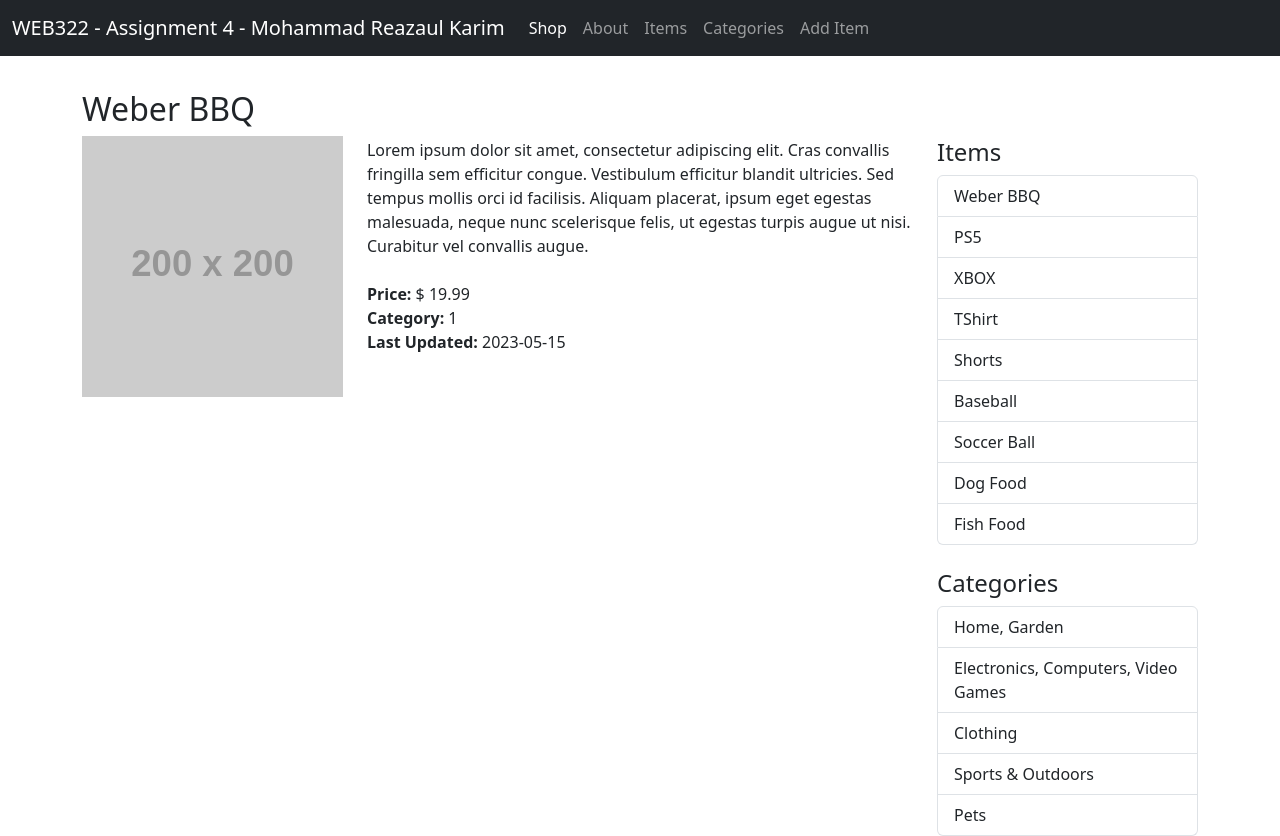
After one commit to mrkarim6/web322-app, a Node server app: page /shop/1 in a window 1280 px wide. The commit adds this page. Run offline with Node 20, Linux system fonts and the light colour scheme; grey boxes labelled with a size stand in for pictures from a placeholder-image service; some libraries are stand-ins or nearby versions.

Commit message:
Assignment 4

```diff
--- a/package.json
+++ b/package.json
@@ -13,9 +13,12 @@
     "bootstrap": "5.3",
     "cloudinary": "^2.5.1",
     "express": "^4.21.1",
+    "express-handlebars": "^8.0.1",
+    "hbs": "^4.2.0",
     "jQuery": "^1.7.4",
     "multer": "^1.4.5-lts.1",
     "streamifier": "^0.1.1",
+    "strip-js": "^1.2.0",
     "submission": "^2.0.0",
     "vercel": "^37.12.1"
   },
--- a/server.js
+++ b/server.js
@@ -1,15 +1,18 @@
 /*********************************************************************************
-WEB322 – Assignment 02
-I declare that this assignment is my own work in accordance with Seneca Academic Policy.
-No part of this assignment has been copied manually or electronically from any other source (including 3rd party web sites) or distributed to other students.
+*  WEB322 – Assignment 04
+*  I declare that this assignment is my own work in accordance with Seneca  Academic Policy.  No part
+*  of this assignment has been copied manually or electronically from any other source
+*  (including 3rd party web sites) or distributed to other students.
+*
+*  Name: Mohammad Reazaul Karim Student ID: 178417234 Date: 15 Nov 2024
+*
+*  Vercel Web App URL: web322-app-roan.vercel.app
+*
+*  GitHub Repository URL: https://github.com/mrkarim6/web322-app.git
+*
+********************************************************************************/
 
-Name: Mohammad Reazaul Karim
-Student ID: 178417234
-Date: 12 Oct 2024
-Vercel Web App URL: web322-app-roan.vercel.app
-GitHub Repository URL: https://github.com/mrkarim6/web322-app.git
 
-********************************************************************************/
 
 const express = require('express')
 const app = express()
@@ -19,6 +22,8 @@ const path = require('path')
 const multer = require("multer");
 const cloudinary = require('cloudinary').v2
 const streamifier = require('streamifier')
+const exphbs = require("express-handlebars");
+const stripJs = require('strip-js');
 
 cloudinary.config({
     cloud_name: 'dofgs98gt',
@@ -28,10 +33,37 @@ cloudinary.config({
 });
 
 const upload = multer();
+app.use(express.static('public'));
+const storeService = require('./store-service.js');
 
-app.use(express.static('public'));
 
-const storeService = require('./store-service.js');
+app.engine(".hbs", exphbs.engine({
+     extname: ".hbs",
+    helpers: {
+        navLink: function (url, options) {
+            return '<li class="nav-item"><a ' +
+                (url == app.locals.activeRoute ? 'class="nav-link active" ' : 'class="nav-link" ') +
+                'href="' + url + '">' +
+                options.fn(this) +
+                '</a></li>';
+        }
+    },
+    equal: function (lvalue, rvalue, options) {
+        if (arguments.length < 3)
+            throw new Error("Handlebars Helper equal needs 2 parameters");
+        if (lvalue != rvalue) {
+            return options.inverse(this);
+        } else {
+            return options.fn(this);
+        }
+    },
+    safeHTML: function(context){
+        return stripJs(context);
+    }
+
+
+}));
+app.set("view engine", ".hbs");
 
 //////////////
 
@@ -44,24 +76,113 @@ storeService.initialize().then(() => {
     console.error('Failed to initialize data:', err);
 });
 
+// Menu Hi-Lighter
+app.use(function(req,res,next){
+    let route = req.path.substring(1);
+    app.locals.activeRoute = "/" + (isNaN(route.split('/')[1]) ? route.replace(/\/(?!.*)/, "") : route.replace(/\/(.*)/, ""));
+    app.locals.viewingCategory = req.query.category;
+    next();
+});
 
+// Routers
 app.get('/', (req, res) => {
-    res.sendFile(path.join(__dirname,"/views/about.html"))
+    res.render("shop");
 })
 
 
 app.get('/about', (req, res) => {
-    res.sendFile(path.join(__dirname,"/views/about.html"))
+    res.render("about");
 })
 
+app.get("/shop/:id", async (req, res) => {
+    // Declare an object to store properties for the view
+    let viewData = {};
 
-app.get('/shop', (req, res) => {
-    storeService.getPublishedItems().then(items => {
-        res.json(items);
-    }).catch(err => {
-        res.status(500).send(err);
-    });
-})
+    try {
+      // declare empty array to hold "item" objects
+      let items = [];
+
+      // if there's a "category" query, filter the returned items by category
+      if (req.query.category) {
+        // Obtain the published "item" by category
+        console.log(req.query.category);
+        items = await storeService.getPublishedItemsByCategory(req.query.category);
+      } else {
+        // Obtain the published "items"
+        items = await storeService.getPublishedItems();
+      }
+
+      // sort the published items by itemDate
+      items.sort((a, b) => new Date(b.itemDate) - new Date(a.itemDate));
+
+      // get the latest item from the front of the list (element 0)
+      let item = items[0];
+
+      // store the "items" and "item" data in the viewData object (to be passed to the view)
+      viewData.items = items;
+      viewData.item = item;
+    } catch (err) {
+      viewData.message = "no results";
+    }
+
+    try {
+      // Obtain the full list of "categories"
+      let categories = await storeService.getCategories();
+
+      // store the "categories" data in the viewData object (to be passed to the view)
+      viewData.categories = categories;
+    } catch (err) {
+      viewData.categoriesMessage = "no results";
+    }
+
+    res.render("shop", { data: viewData });
+  });
+
+
+
+app.get("/shop", async (req, res) => {
+    // Declare an object to store properties for the view
+    let viewData = {};
+
+    try {
+      // declare empty array to hold "item" objects
+      let items = [];
+
+      // if there's a "category" query, filter the returned items by category
+      if (req.query.category) {
+        // Obtain the published "item" by category
+        console.log(req.query.category);
+        items = await storeService.getPublishedItemsByCategory(req.query.category);
+      } else {
+        // Obtain the published "items"
+        items = await storeService.getPublishedItems();
+      }
+
+      // sort the published items by itemDate
+      items.sort((a, b) => new Date(b.itemDate) - new Date(a.itemDate));
+
+      // get the latest item from the front of the list (element 0)
+      let item = items[0];
+
+      // store the "items" and "item" data in the viewData object (to be passed to the view)
+      viewData.items = items;
+      viewData.item = item;
+    } catch (err) {
+      viewData.message = "no results";
+    }
+
+    try {
+      // Obtain the full list of "categories"
+      let categories = await storeService.getCategories();
+
+      // store the "categories" data in the viewData object (to be passed to the view)
+      viewData.categories = categories;
+    } catch (err) {
+      viewData.categoriesMessage = "no results";
+    }
+
+    res.render("shop", { data: viewData });
+  });
 
 app.get('/items', (req, res) => {
 
@@ -69,18 +190,18 @@ app.get('/items', (req, res) => {
 
     if (category) {
         storeService.getItemsByCategory(category)
-            .then(filteredItems => res.json(filteredItems))
+            .then(filteredItems => res.render("items", {items: filteredItems}))
             .catch(error => res.status(500).send("Error fetching items by category: " + error));
     } else if (minDate) {
         storeService.getItemsByMinDate(minDate)
-            .then(filteredItems => res.json(filteredItems))
+            .then(filteredItems => res.render("items", {items: filteredItems}))
             .catch(error => res.status(500).send("Error fetching items by date: " + error));
     } else {
         storeService.getAllItems()
-            .then(allItems => res.json(allItems))
+            .then(allItems => res.render("items", {items: allItems}))
+         //   .then(allItems => res.json(allItems))
             .catch(error => res.status(500).send("Error fetching all items: " + error));
     }
-
 })
 
 
@@ -102,7 +223,7 @@ app.get('/item/:value', async (req, res) => {
 
 
 app.get('/items/add', (req, res) => {
-    res.sendFile(path.join(__dirname,"/views/addItem.html"))
+    res.render("addItem");
 })
 
 app.post('/items/add', upload.single('featureImage'), async (req, res) => {
@@ -140,9 +261,12 @@ app.post('/items/add', upload.single('featureImage'), async (req, res) => {
     function processItem(imageUrl){
         req.body.featureImage = imageUrl;
 
-        const itemData = req.body;
+        const currentDate = new Date();
+        req.body.itemDte = `${currentDate.getFullYear()}-${currentDate.getMonth() + 1}-${currentDate.getDate()}`;
 
-        console.log("I M HERE");
+         const itemData = req.body;
+
+        //console.log("I M HERE");
 
         storeService.addItem(itemData)
             .then(newItem => {
@@ -158,15 +282,15 @@ app.post('/items/add', upload.single('featureImage'), async (req, res) => {
 
 
 app.get('/categories', (req, res) => {
-    storeService.getCategories().then(categories => {
-        res.json(categories);
-    }).catch(err => {
+    storeService.getCategories()
+    .then(categories => res.render("categories", {categories: categories}))
+    .catch(err => {
         res.status(500).send(err);
     });
 })
 
 app.use((req, res) => {
-    res.status(404).send('<center style="font-size:5000%">404</center>');
+    res.status(404).render("404");
 });
 
 
--- /dev/null
+++ b/views/404.hbs
@@ -0,0 +1 @@
+<center style="font-size:5000%">404</center>
--- /dev/null
+++ b/views/layouts/main.hbs
@@ -0,0 +1,54 @@
+<!DOCTYPE html>
+<html lang="en">
+    <head>
+        <meta charset="UTF-8" />
+        <meta name="viewport" content="width=device-width, initial-scale=1.0" />
+        <meta http-equiv="X-UA-Compatible" content="ie=edge" />
+        <!-- Latest compiled and minified Bootstrap 5 CSS -->
+        <link href="https://cdn.jsdelivr.net/npm/bootstrap@5.3.0-alpha3/dist/css/bootstrap.min.css" rel="stylesheet" integrity="sha384-KK94CHFLLe+nY2dmCWGMq91rCGa5gtU4mk92HdvYe+M/SXH301p5ILy+dN9+nJOZ" crossorigin="anonymous" />
+        <link rel="stylesheet" href="/css/main.css" />
+
+        <title>Homer Simpson's Store</title>
+    </head>
+    <body>
+         <nav class="navbar navbar-expand-lg navbar-dark bg-dark fixed-top">
+            <div class="container-fluid">
+                <!-- Brand and toggle get grouped for better mobile display -->
+                <button class="navbar-toggler" type="button" data-bs-toggle="collapse" data-bs-target="#navbarNav" aria-controls="navbarNav" aria-expanded="false" aria-label="Toggle navigation">
+                    <span class="navbar-toggler-icon"></span>
+                </button>
+                <a class="navbar-brand" href="#">WEB322 - Assignment 4 - Mohammad Reazaul Karim</a>
+
+                <!-- Collect the nav links, forms, and other content for toggling -->
+                <div class="collapse navbar-collapse" id="navbarNav">
+                    <ul class="navbar-nav">
+                        <li class="nav-item">
+                            {{#navLink "/shop"}}Shop{{/navLink}}
+                        </li>
+                        <li class="nav-item active">
+                            {{#navLink "/about"}}About{{/navLink}}
+                        </li>
+                    </ul>
+                    <ul class="navbar-nav ml-auto">
+                        <li class="nav-item">
+                            {{#navLink "/items"}}Items{{/navLink}}
+                        </li>
+                        <li class="nav-item">
+                            {{#navLink "/categories"}}Categories{{/navLink}}
+                        </li>
+                        <li class="nav-item">
+                            {{#navLink "/items/add"}}Add Item{{/navLink}}
+                        </li>
+                    </ul>
+                </div>
+                <!-- /.navbar-collapse -->
+            </div>
+            <!-- /.container-fluid -->
+        </nav>
+        <div class="container" style="padding-top: 90px;"> {{{body}}}</div>
+
+        <!-- Latest compiled and minified Bootstrap 5 JavaScript -->
+        <script src="https://ajax.googleapis.com/ajax/libs/jquery/3.7.1/jquery.min.js"></script>
+        <script src="https://cdn.jsdelivr.net/npm/bootstrap@5.3.0-alpha3/dist/js/bootstrap.bundle.min.js" integrity="sha384-ENjdO4Dr2bkBIFxQpeoTz1HIcje39Wm4jDKdf19U8gI4ddQ3GYNS7NTKfAdVQSZe" crossorigin="anonymous"></script>
+    </body>
+</html>
--- /dev/null
+++ b/views/shop.hbs
@@ -0,0 +1,65 @@
+{{!-- Check if there is a current item to display --}}
+{{#if data.item}}
+<div class="row">
+  <section class="main col-md-9">
+    <item>
+      <div class="row">
+        <div class="col-4">
+          <h2>{{data.item.title}}</h2>
+          <img
+            src="{{data.item.featureImage}}"
+            alt="feature Image"
+            style="width:100%"
+          />
+
+        </div>
+
+        <div class="col-8"><br />
+          <br />
+          <div class="row">
+            <div class="col-12">
+              {{data.item.body}}
+              <br /><br />
+              <strong>Price:</strong>
+              $ {{data.item.price}}<br />
+              <strong>Category:</strong>
+              {{data.item.category}}<br />
+              <strong>Last Updated:</strong>
+              {{data.item.postDate}}
+            </div>
+          </div>
+        </div>
+      </div>
+    </item>
+  </section>
+
+  <aside class="col-md-3">
+    <br /><br />
+     {{#if data.items}}
+    <h4>Items</h4>
+
+    <ul class="list-group">
+        {{#each data.items}}
+        <a href="/shop/{{id}}?category={{category}}" class="list-group-item">{{title}}</a>
+      {{/each}}
+    </ul>
+    <br />
+    {{/if}}
+
+    {{#if data.categories}}
+    <h4>Categories</h4>
+    <ul class="list-group">
+        {{#each data.categories}}
+      <a href="/shop?category={{id}}" class="list-group-item">{{category}}</a>
+       {{/each}}
+    </ul>
+     {{/if}}
+  </aside>
+</div>
+{{!-- If there is no current item, display the error message --}}
+{{else}}
+  <div class="col-md-12 text-center">
+    <h2>{{data.message}}</h2>
+    <p>{{data.categoriesMessage}}</p>
+  </div>
+{{/if}}
```
Also changed, not shown: store-service.js (+24 -2 lines), views/about.hbs (renamed from views/about.html, +2 -53 lines), views/addItem.hbs (added, +91 -0 lines), views/addItem.html (deleted, +0 -146 lines), views/categories.hbs (added, +25 -0 lines), views/items.hbs (added, +31 -0 lines), 1 other file.
